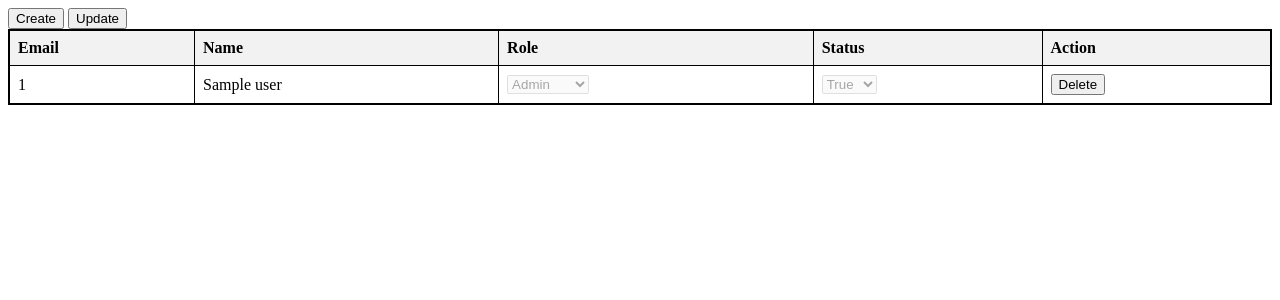
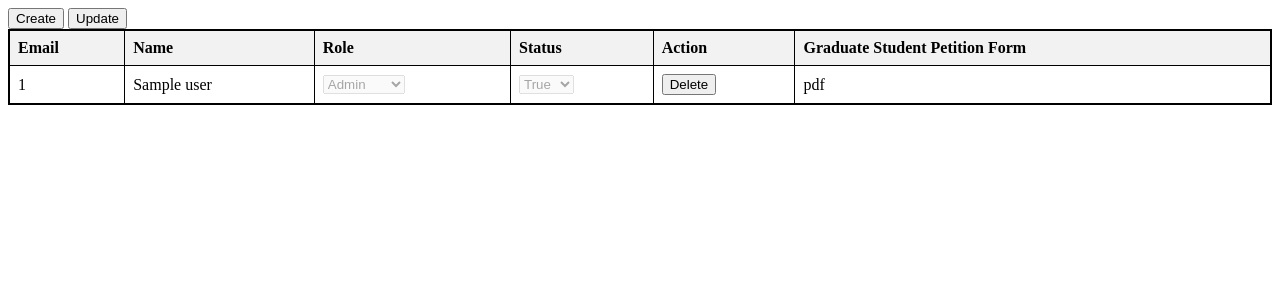
Before and after one commit to binhnguyen63/SoftwareDesign-Project, a Flask app: template templates/admin.html in a window 1280 px wide. Shown: the top 300 px of the page. Run offline with Flask 2, Linux system fonts and the light colour scheme; the template is opened without the code that fills it: most values are stand-ins (such as "Sample title", 1, 10 or a date in 2020); some libraries are stand-ins or nearby versions.

Commit message:
fixed form

```diff
--- a/app.py
+++ b/app.py
@@ -1,10 +1,12 @@
 import requests
-from flask import Flask, redirect, request, session, url_for, render_template,g,jsonify
+from flask import Flask, redirect, request, session, url_for, render_template,g,jsonify, Response
 import app_config
 import psycopg2
 from urllib.parse import urlencode
 import os
+import subprocess
 import base64
+import io
 
 app = Flask(__name__)
 app.config.from_object(app_config)
@@ -320,6 +322,127 @@ def update_latex():
     except Exception as e:
         return jsonify({"error": str(e)}), 500
 
+@app.route("/show_pdf", methods=["POST"])
+def show_pdf():
+    data = request.get_json()
+
+    if not data or "userEmail" not in data:
+        return jsonify({"error": "Missing LaTeX content"}), 400
+
+    userEmail = data["userEmail"]
+    print("got user email: ", userEmail)
+
+    # Fetch LaTeX content and signature image from the database
+    query_latex = """
+    SELECT graduate_petition_form, signature_graduate_petition_form
+    FROM users
+    WHERE email = %s
+    """
+    g.db_cursor.execute(query_latex, (userEmail,))
+    result = g.db_cursor.fetchone()
+
+    if not result or not result[0]:
+        return jsonify({"error": "No LaTeX content found for this user"}), 404
+
+    full_latex = """
+    \\documentclass[a4paper,12pt]{article}
+    \\usepackage{geometry}
+    \\geometry{top=1in, bottom=1in, left=1in, right=1in}
+    \\usepackage{longtable}
+    \\usepackage{amsmath}
+    \\usepackage{graphicx}
+
+    \\title{Graduate Student Petition Form}
+    \\author{University of Houston}
+    \\date{}
+
+    \\begin{document}
+
+    \\maketitle
+
+    \\section*{Student Information}
+    \\begin{tabbing}
+    First Name: \\hspace{3cm} \\= \\underline{\\hspace{5cm} nguyen} \\\\
+    Middle Name: \\> \\underline{\\hspace{5cm} } \\\\
+    Last Name: \\> \\underline{\\hspace{5cm}  binh} \\\\
+    UH ID: \\> \\underline{\\hspace{5cm} 45783} \\\\
+    Contact Phone: \\> \\underline{\\hspace{5cm} (232) 561-3127} \\\\
+    \\end{tabbing}
+
+    \\section*{Current Student Information}
+    \\begin{tabbing}
+    Program: \\hspace{3cm} \\= \\underline{\\hspace{5cm} SOCW} \\\\
+    Career: \\> \\underline{\\hspace{5cm} Law} \\\\
+    \\end{tabbing}
+
+    \\section*{Petition Effective}
+    \\begin{tabbing}
+    Effective Term: \\hspace{2cm} \\= \\underline{\\hspace{5cm} Spring} \\\\
+    Year: \\> \\underline{\\hspace{5cm} 2024} \\\\
+    \\end{tabbing}
+
+    \\section*{Purpose of Petition}
+    \\begin{enumerate}
+        \\item Update programs status/action (term activate, discontinue, etc) \\hfill [yes]
+        \\item Admissions status change (e.g. conditional to unconditional) \\hfill [yes]
+        \\item Add new concurrent degree or certificate objective (career/program/plan) \\hfill [no]
+        \\item Change current degree objective (program/plan) \\hfill [no]
+        \\item Degree requirement exception or approved course substitution \\hfill [yes]
+        \\item Leave of Absence (include specific term) \\hfill [no]
+        \\item Reinstatement to discontinued Career (provide explanation) \\hfill [yes]
+        \\item Request to apply to graduate after the late filing period deadline \\hfill [undefined]
+        \\item Transfer Credit \\hfill [yes]
+        \\item Change Admit Term \\hfill [no]
+        \\item Early Submission of Thesis/Dissertation \\hfill [no]
+        \\item Other (explain below) \\hfill [no]
+    \\end{enumerate}
+
+    \\section*{Explanation of Request}
+    \\begin{flushleft}
+    \\underline{\\hspace{15cm}} This is a random explanation for the petition request. \\\\
+    \\end{flushleft}
+
+    \\section*{Signature Section}
+    Student Signature: \\\\
+    \\includegraphics[width=7cm]{signature.png}
+
+    \\end{document}
+    """
+
+    signature_image_data = result[1]
+
+    print("LaTeX content fetched: ", full_latex)
+
+    # Decode and save the signature image (if available)
+    print(signature_image_data)
+    if signature_image_data:
+        with open("signature.png", "wb") as f:
+            f.write(signature_image_data)
+        print("Signature image saved as signature.png")
+    # save_signature(signature_image_data)
+
+    tex_bytes = full_latex.encode("utf-8")
+    pdf_output = io.BytesIO()
+
+    # Compile LaTeX to PDF
+    process = subprocess.run(
+        ["pdflatex", "-interaction=nonstopmode", "-jobname=output"],
+        input=tex_bytes,
+        stdout=subprocess.PIPE,
+        stderr=subprocess.PIPE
+    )
+
+    if process.returncode != 0:
+        print("LaTeX compilation failed with error:", process.stderr.decode())
+        return jsonify({"error": process.stderr.decode()}), 500
+
+    # Read generated PDF into memory
+    with open("output.pdf", "rb") as f:
+        pdf_output.write(f.read())
+
+    pdf_output.seek(0)
+
+    return Response(pdf_output, mimetype="application/pdf")
 
 if __name__ == "__main__":
     app.run(host='localhost', port=5002)
--- a/templates/admin.html
+++ b/templates/admin.html
@@ -205,6 +205,24 @@
     }
 }
 
+ function handlePdf(userEmail) {
+  event.preventDefault();
+  console.log("fetching user pdf: ", userEmail)
+  fetch("/show_pdf", {
+    method: "POST",
+    headers: { "Content-Type": "application/json" },
+    body: JSON.stringify({userEmail})
+})
+.then(response => response.blob())
+.then(blob => {
+    const url = URL.createObjectURL(blob);
+    window.open(url); // Opens the PDF in a new tab
+}).catch(error => {
+  console.log("Error: ",error)
+});
+
+ }
+
     </script>
   </head>
   <body>
@@ -219,6 +237,7 @@
         <th>Role</th>
         <th>Status</th>
         <th>Action</th>
+        <th>Graduate Student Petition Form</th>
       </tr>
       {% for user in users %}
       <tr>
@@ -238,14 +257,24 @@
             </select>
         </td>
         <td>
-
             {%if user[2].lower() != 'admin'%}
             <button onclick="deleteRow(this, '{{ user[0] }}')">Delete</button>
 
             {%endif%}
         </td>
+        <td>
+          {%if user[4]%}
+          <a onclick="handlePdf('{{ user[0] }}',event)">pdf</a>
+          {%else%}
+          <a>Not submitted</a>
+          {%endif%}
+        </td>
       </tr>
       {% endfor %}
     </table>
+    <div id="submited-forms">
+      <ol>
+      </ol>
+    </div>
   </body>
 </html>
```
Also changed, not shown: signature.png, 3 other files.
